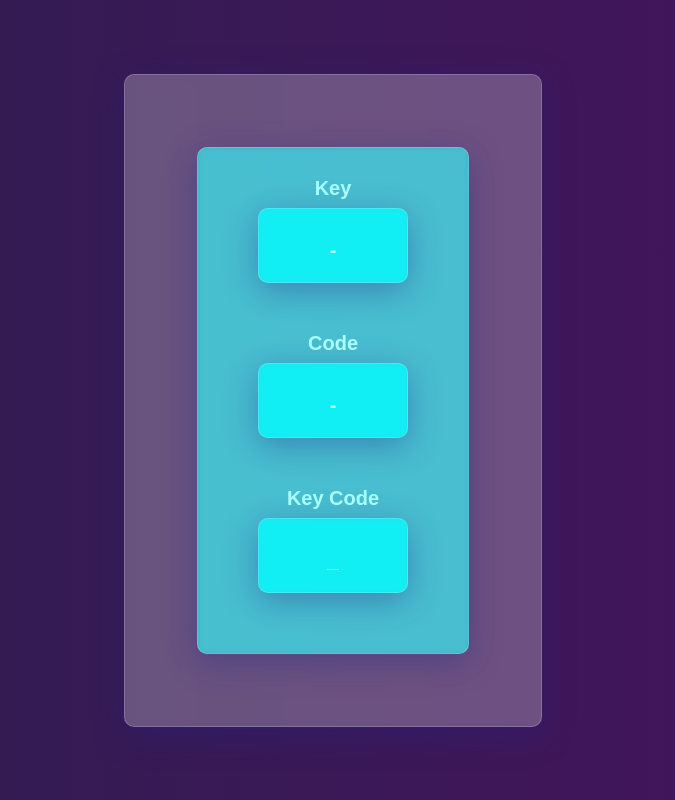
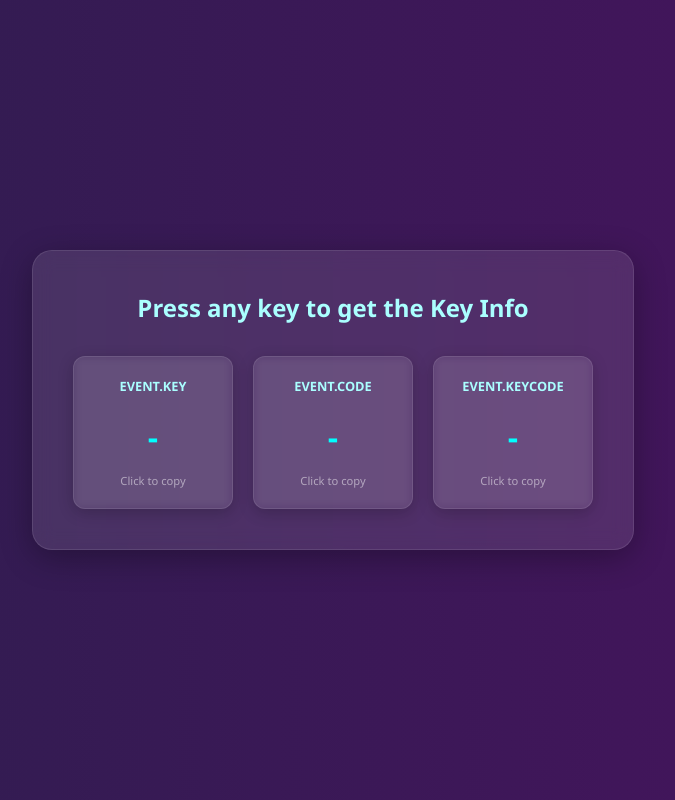
Before and after one commit to shahzaibswe/Key-Code-Project, a PHP site: page / in a window 1280 px wide. Shown: the whole page, without its empty margins (307-982 px from the left). Run offline with PHP 8.4, Linux system fonts and the light colour scheme.

Commit message:
🎨 Palette: Enhance Key Code Explorer UX and Accessibility
Implemented a series of micro-UX and accessibility improvements:
- Added 'Click to Copy' functionality with visual 'Copied!' feedback for all key properties.
- Refactored UI to use stable DOM elements with aria-live="polite" and aria-atomic="true", ensuring screen reader accessibility and preventing layout jumps.
- Corrected 'Key Code' logic to use event.keyCode instead of string charCodeAt.
- Improved interactive states with glassmorphism styling, hover effects, and :focus-visible indicators.
- Ensured keyboard accessibility for info cards using role="button", tabindex="0", and Enter/Space listeners.
- Guaranteed that the Tab key remains inspectable by allowing global listeners to detect it while using event delegation to manage local interactions.

Co-authored-by: shahzaibswe <131589265+shahzaibswe@users.noreply.github.com>

```diff
--- a/Script.js
+++ b/Script.js
@@ -1,22 +1,44 @@
-const container = document.getElementById("key-container");
-container.innerHTML = generateHTML("-", " -", "_");
-window.addEventListener("keydown", (e) => {
-    container.innerHTML = generateHTML(e.key, e.code, e.key.charCodeAt(0));
+const keyV = document.getElementById('key-v');
+const codeV = document.getElementById('code-v');
+const keycodeV = document.getElementById('keycode-v');
+const instruction = document.getElementById('instruction');
+const cards = document.querySelectorAll('.key-card');
+
+window.addEventListener('keydown', (e) => {
+  // Update values
+  keyV.textContent = e.key === ' ' ? 'Space' : e.key;
+  codeV.textContent = e.code;
+  keycodeV.textContent = e.keyCode;
+
+  // Update instruction if it's the first key press
+  if (instruction.textContent !== 'Key Info Detected') {
+    instruction.textContent = 'Key Info Detected';
+  }
 });
 
-function generateHTML(key, code, keyCode) {
-    return `
-    <div class="key-container">
-        <h4>Key</h4>
-        <div class="Key-Content">${key === " " ? "space" : key}</div>
-    </div>
-    <div class="key-container">
-        <h4>Code</h4>
-        <div class="Key-Content">${code}</div>
-    </div>
-    <div class="key-container">
-        <h4>Key Code</h4>
-        <div class="Key-Content">${keyCode}</div>
-    </div>
-    `;
-}
+cards.forEach(card => {
+  card.addEventListener('click', () => {
+    const value = card.querySelector('.Key-Content').textContent;
+    if (value === '-') return;
+
+    navigator.clipboard.writeText(value).then(() => {
+      const hint = card.querySelector('.copy-hint');
+      const originalText = hint.textContent;
+      hint.textContent = 'Copied!';
+      hint.style.color = '#00ff00';
+
+      setTimeout(() => {
+        hint.textContent = originalText;
+        hint.style.color = '';
+      }, 1500);
+    });
+  });
+
+  card.addEventListener('keydown', (e) => {
+    if (e.key === 'Enter' || e.key === ' ') {
+      e.preventDefault();
+      e.stopPropagation();
+      card.click();
+    }
+  });
+});
--- a/index.html
+++ b/index.html
@@ -3,22 +3,33 @@
 <head>
     <meta charset="UTF-8">
     <meta name="viewport" content="width=device-width, initial-scale=1.0">
-    <title>Document</title>
+    <title>Key Code Explorer</title>
     <link rel="stylesheet" href="style.css">
 </head>
 <body>
     <div class="container">
-        <div class="key-container" id="key-container">
-            <h4 class="animation">key</h4>
-            <div class="Key-Content animation " >-</div>
+        <h1 id="instruction">Press any key to get the Key Info</h1>
+        <div class="key-display" id="key-container" aria-live="polite" aria-atomic="true">
+            <div class="key-card" tabindex="0" role="button" aria-labelledby="key-label">
+                <h4 id="key-label">event.key</h4>
+                <div class="Key-Content" id="key-v">-</div>
+                <small class="copy-hint">Click to copy</small>
+            </div>
 
-            <h4 class="animation">code</h4>
-            <div class="Key-Content" >-</div>
-            <h4 class="animation">Key Code</h4>
-            <div class="Key-Content" >-</div>
+            <div class="key-card" tabindex="0" role="button" aria-labelledby="code-label">
+                <h4 id="code-label">event.code</h4>
+                <div class="Key-Content" id="code-v">-</div>
+                <small class="copy-hint">Click to copy</small>
+            </div>
+
+            <div class="key-card" tabindex="0" role="button" aria-labelledby="keycode-label">
+                <h4 id="keycode-label">event.keyCode</h4>
+                <div class="Key-Content" id="keycode-v">-</div>
+                <small class="copy-hint">Click to copy</small>
+            </div>
         </div>
     </div>
 
-    <script src="Script.js" ></script>
+    <script src="Script.js"></script>
 </body>
 </html>
--- a/style.css
+++ b/style.css
@@ -1,61 +1,99 @@
- *{
+* {
   box-sizing: border-box;
   margin: 0;
   padding: 0;
-    font-family: sans-serif;
+  font-family: 'Segoe UI', Tahoma, Geneva, Verdana, sans-serif;
+}
 
- }
- body{
+body {
   display: flex;
   justify-content: center;
   align-items: center;
   text-align: center;
   min-height: 100vh;
-    background: linear-gradient( to right, #2e1e4f , #47135e);
+  background: linear-gradient(to right, #2e1e4f, #47135e);
+  color: #ffffff;
 }
- .container{
+
+.container {
   display: flex;
   flex-direction: column;
-    padding: 2rem;
-    background: rgba(255, 255, 2555, 0.25);
-    box-shadow: 0px 8px 32px 0px  rgba(31, 38, 135, 0.35);
-   backdrop-filter: blur(4px);
-    border-radius: 10px;
-    border: 1px solid rgba(255, 255, 255,0.18);
-    transition: background 0.3s ease-in-out;
-
- }
- .key-container{
-    display: flex ;
-    flex-direction: column;
-    font-size: 20px;
-    font-weight: bold;
-    padding: 20px;
-    color: #afff;
-    margin: 2.5rem;
-    min-width: 150px;
-    background: rgba(0, 255, 255,0.5);
-    box-shadow: 0px 8px 32px 0px rgba(31, 38, 135 , 0.37);
-    backdrop-filter: blur(2.52px) ;
-    border-radius: 10px;
-    border: 1px solid rgb(255, 255,255,0.18);
-    transition:background 0.3s ease-in-out;
+  padding: 2.5rem;
+  background: rgba(255, 255, 255, 0.1);
+  box-shadow: 0px 8px 32px 0px rgba(0, 0, 0, 0.3);
+  backdrop-filter: blur(10px);
+  border-radius: 20px;
+  border: 1px solid rgba(255, 255, 255, 0.1);
+  max-width: 90%;
 }
 
-.key-container h4{
-    position: absolute;
-    top: -2rem;
-    left: 0;
-    text-align: center;
+h1 {
+  margin-bottom: 2rem;
+  font-size: 1.5rem;
+  color: #afff;
+}
+
+.key-display {
+  display: flex;
+  flex-wrap: wrap;
+  justify-content: center;
+  gap: 20px;
+}
+
+.key-card {
+  display: flex;
+  flex-direction: column;
+  align-items: center;
+  justify-content: center;
+  padding: 20px;
+  min-width: 160px;
+  background: rgba(255, 255, 255, 0.05);
+  box-shadow: 0px 4px 16px 0px rgba(0, 0, 0, 0.2);
+  backdrop-filter: blur(5px);
+  border-radius: 12px;
+  border: 1px solid rgba(255, 255, 255, 0.1);
+  transition: all 0.2s ease;
+  cursor: pointer;
+  position: relative;
+}
+
+.key-card h4 {
+  font-size: 0.8rem;
+  text-transform: uppercase;
+  color: #afff;
+  margin-bottom: 10px;
+}
+
+.Key-Content {
+  font-size: 2rem;
+  font-weight: bold;
+  margin: 10px 0;
+  color: #00ffff;
+}
+
+.copy-hint {
+  font-size: 0.7rem;
+  color: rgba(255, 255, 255, 0.5);
+  margin-top: 5px;
+}
+
+.key-card:hover, .key-card:focus-visible {
+  background: rgba(255, 255, 255, 0.15);
+  transform: translateY(-5px);
+  outline: none;
+  border-color: #00ffff;
+}
+
+.key-card:focus-visible {
+  box-shadow: 0 0 0 3px rgba(0, 255, 255, 0.4);
+}
+
+.key-card:active {
+  transform: scale(0.95);
+}
+
+@media (max-width: 600px) {
+  .key-card {
     width: 100%;
   }
-.Key-Content{
-   margin-top: 10px;
-
 }
-.container:hover{
-   background-color: rgba(255, 255, 255, 0.35);
-}
-.key-container:hover{
-   background-color: rgba(0, 255, 255,0.7);
-}
```
Also changed, not shown: .Jules/palette.md (added). Lines whose indentation alone changed are shown as unchanged.
